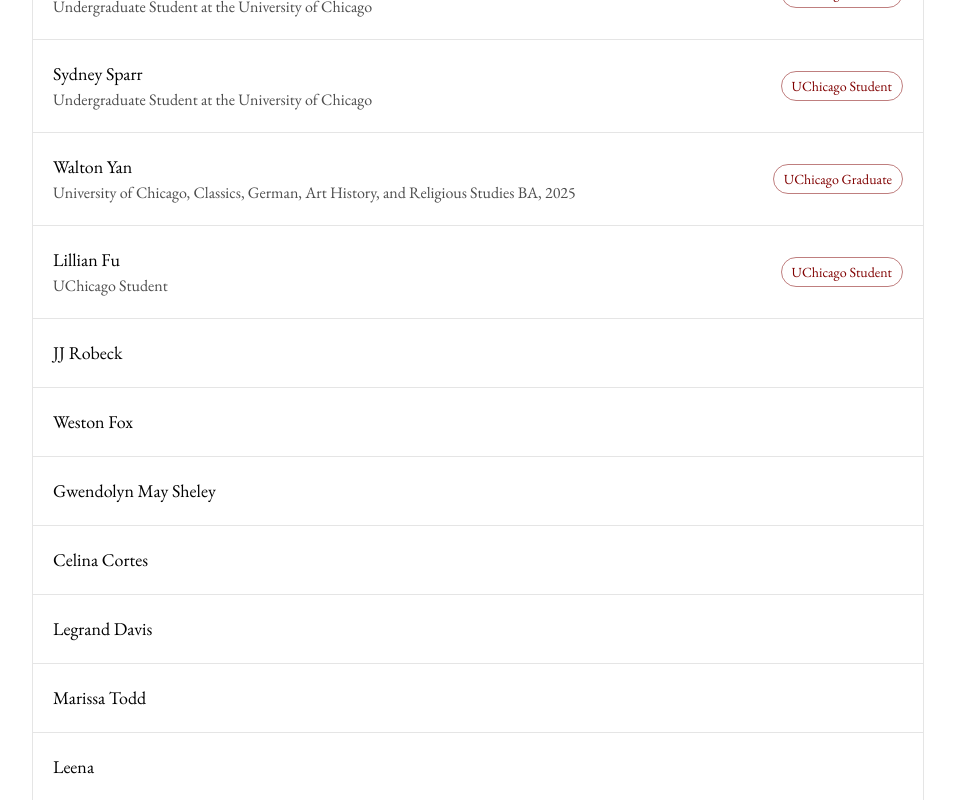
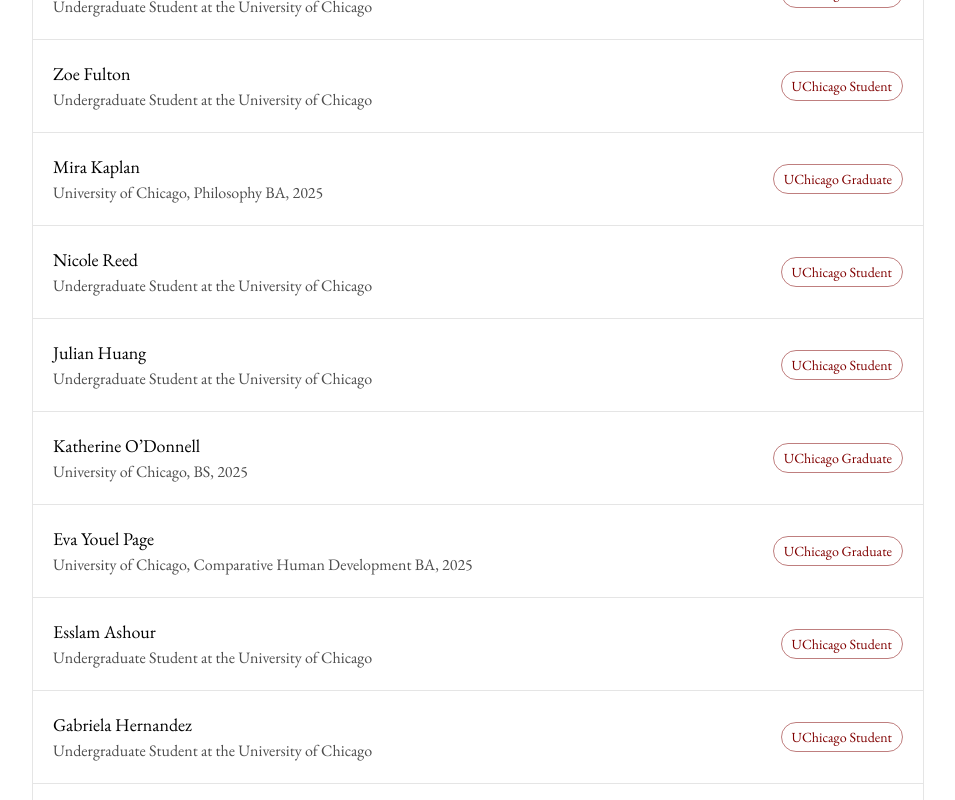
Before and after one commit to zroe1/uchicago-open-letter, a Next.js app: page / in a window 1280 px wide. Shown: the part 9700-10500 px from the top of the page, without its empty margins (316-1271 px from the left). Built offline with nearby package versions, Linux system fonts and the light colour scheme.

Commit message:
more poeple sign

```diff
--- a/src/app/page.tsx
+++ b/src/app/page.tsx
@@ -789,6 +789,78 @@
                   badgeType: "normal",
                 },
                 {
+                  name: "Zoe Fulton",
+                  title: "Undergraduate Student at the University of Chicago",
+                  badge: "UChicago Student",
+                  badgeType: "normal",
+                },
+                {
+                  name: "Mira Kaplan",
+                  title: "University of Chicago, Philosophy BA, 2025",
+                  badge: "UChicago Graduate",
+                  badgeType: "normal",
+                },
+                {
+                  name: "Nicole Reed",
+                  title: "Undergraduate Student at the University of Chicago",
+                  badge: "UChicago Student",
+                  badgeType: "normal",
+                },
+                {
+                  name: "Julian Huang",
+                  title: "Undergraduate Student at the University of Chicago",
+                  badge: "UChicago Student",
+                  badgeType: "normal",
+                },
+                {
+                  name: "Katherine O’Donnell",
+                  title: "University of Chicago, BS, 2025",
+                  badge: "UChicago Graduate",
+                  badgeType: "normal",
+                },
+                {
+                  name: "Eva Youel Page",
+                  title: "University of Chicago, Comparative Human Development BA, 2025",
+                  badge: "UChicago Graduate",
+                  badgeType: "normal",
+                },
+                {
+                  name: "Esslam Ashour",
+                  title: "Undergraduate Student at the University of Chicago",
+                  badge: "UChicago Student",
+                  badgeType: "normal",
+                },
+                {
+                  name: "Gabriela Hernandez",
+                  title: "Undergraduate Student at the University of Chicago",
+                  badge: "UChicago Student",
+                  badgeType: "normal",
+                },
+                {
+                  name: "Grayson Maki",
+                  title: "Undergraduate Student at the University of Chicago",
+                  badge: "UChicago Student",
+                  badgeType: "normal",
+                },
+                {
+                  name: "Soraya Wilson",
+                  title: "University of Chicago, BA/MA Candidate",
+                  badge: "UChicago Student",
+                  badgeType: "normal",
+                },
+                {
+                  name: "Pavlik Braverman",
+                  title: "Univeristy of Chicago Undergraduate / Harris School of Public Policy",
+                  badge: "UChicago Student",
+                  badgeType: "normal",
+                },
+                {
+                  name: "Jonathan Kim",
+                  title: "University of Chicago J.D Candidate",
+                  badge: "UChicago Student",
+                  badgeType: "normal",
+                },
+                {
                   name: "Sydney Sparr",
                   title: "Undergraduate Student at the University of Chicago",
                   badge: "UChicago Student",
@@ -806,6 +878,10 @@
                   title: "UChicago Student",
                   badge: "UChicago Student",
                   badgeType: "normal",
+                },
+                {
+                  name: "Celeste Taylor",
+                  badge: null,
                 },
                 {
                   name: "JJ Robeck",
```
